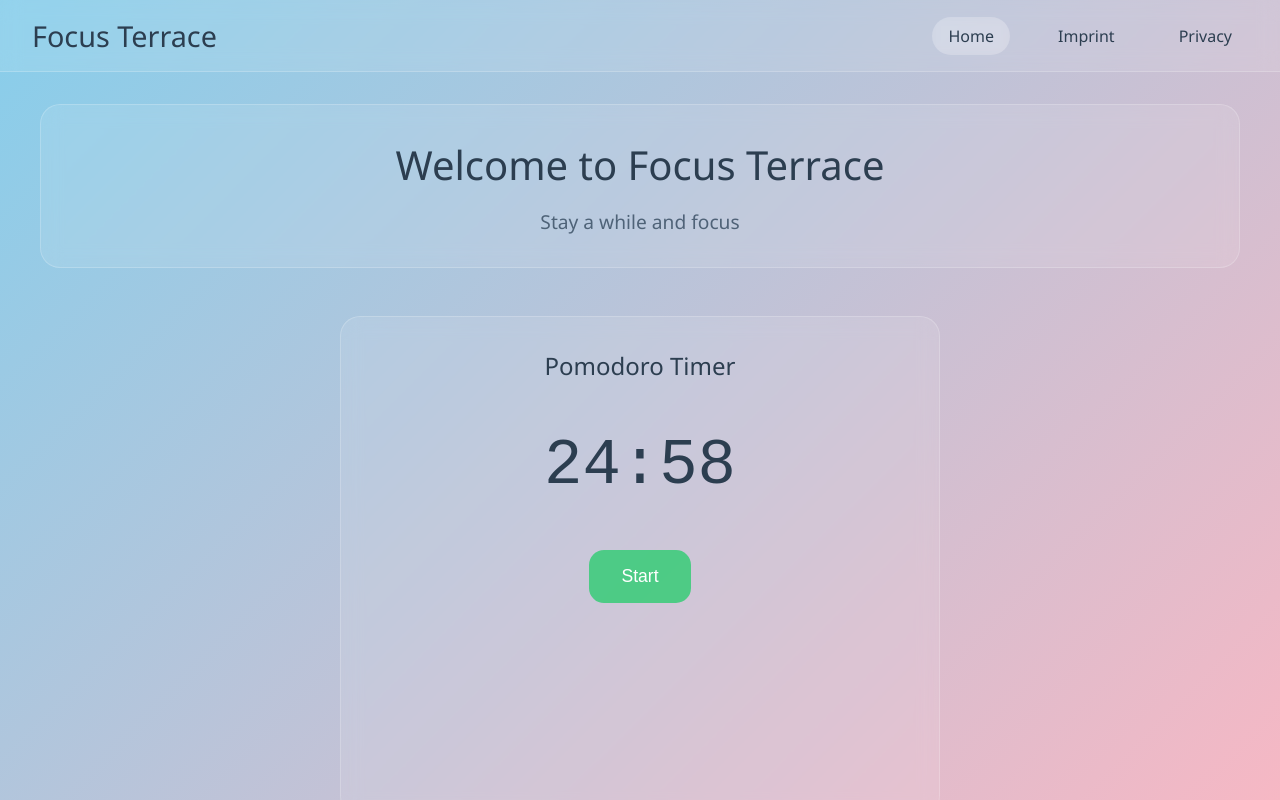
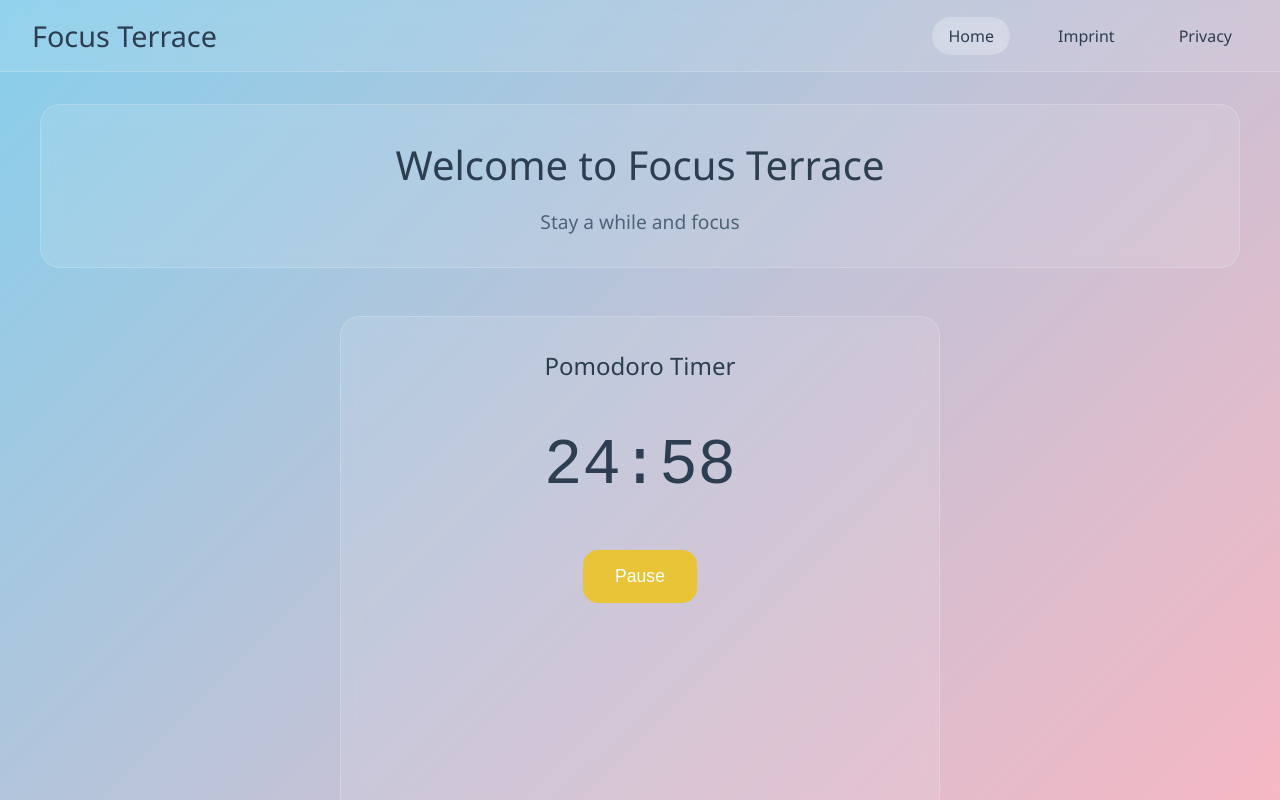
Before and after one commit to Lygaios/Focus-Terrace, a Vue app: page / in a window 1280 px wide. Both pictures are taken after a click on the button "Start". Shown: the top 800 px of the page. Built offline with nearby package versions, Linux system fonts and the light colour scheme.

Commit message:
Add pause functionality to PomodoroTimer and update button visibility

```diff
--- a/src/components/PomodoroTimer.vue
+++ b/src/components/PomodoroTimer.vue
@@ -7,7 +7,8 @@
     </div>
 
     <div class="timer-controls">
-      <button @click="startTimer" class="start-button">Start</button>
+      <button v-if="!isRunning" @click="startTimer" class="start-button">Start</button>
+      <button v-if="isRunning" @click="pauseTimer" class="pause-button">Pause</button>
     </div>
   </div>
 </template>
@@ -17,6 +18,12 @@ import { ref, computed } from 'vue'
 
 // Create reactive data - 25 minutes in seconds
 const timeLeft = ref(1500)
+
+// Track if timer is currently running
+const isRunning = ref(false)
+
+// Store the interval ID so we can stop it later
+let intervalId: number | null = null
 
 // Computed property - automatically calculates formatted time
 const formattedTime = computed(() => {
@@ -36,15 +43,34 @@ const formattedTime = computed(() => {
 
 // Function to start the timer countdown
 const startTimer = () => {
+  // Don't start if already running!
+  if (isRunning.value) {
+    return  // Exit the function early
+  }
+
+  isRunning.value = true  // Mark as running
+
   // setInterval runs code repeatedly every X milliseconds
-  // 1000 milliseconds = 1 second
-  setInterval(() => {
+  // Store the ID so we can stop it later!
+  intervalId = setInterval(() => {
     // Check if there's time left
     if (timeLeft.value > 0) {
       timeLeft.value = timeLeft.value - 1  // ← Here we use .value!
       // This could also be written as: timeLeft.value--
+    } else {
+      // Timer reached 0, stop automatically
+      pauseTimer()
     }
   }, 1000)  // Run every 1000ms (1 second)
+}
+
+// Function to pause/stop the timer
+const pauseTimer = () => {
+  if (intervalId !== null) {
+    clearInterval(intervalId)  // Stop the interval
+    intervalId = null  // Clear the ID
+  }
+  isRunning.value = false  // Mark as not running
 }
 </script>
 
@@ -98,4 +124,25 @@ const startTimer = () => {
 .start-button:active {
   transform: translateY(0);
 }
+
+.pause-button {
+  padding: 1rem 2rem;
+  border: none;
+  border-radius: 15px;
+  font-size: 1.1rem;
+  cursor: pointer;
+  transition: all 0.3s ease;
+  color: white;
+  font-weight: 500;
+  background: rgba(241, 196, 15, 0.8);
+}
+
+.pause-button:hover {
+  background: rgba(241, 196, 15, 1);
+  transform: translateY(-2px);
+}
+
+.pause-button:active {
+  transform: translateY(0);
+}
 </style>
```
